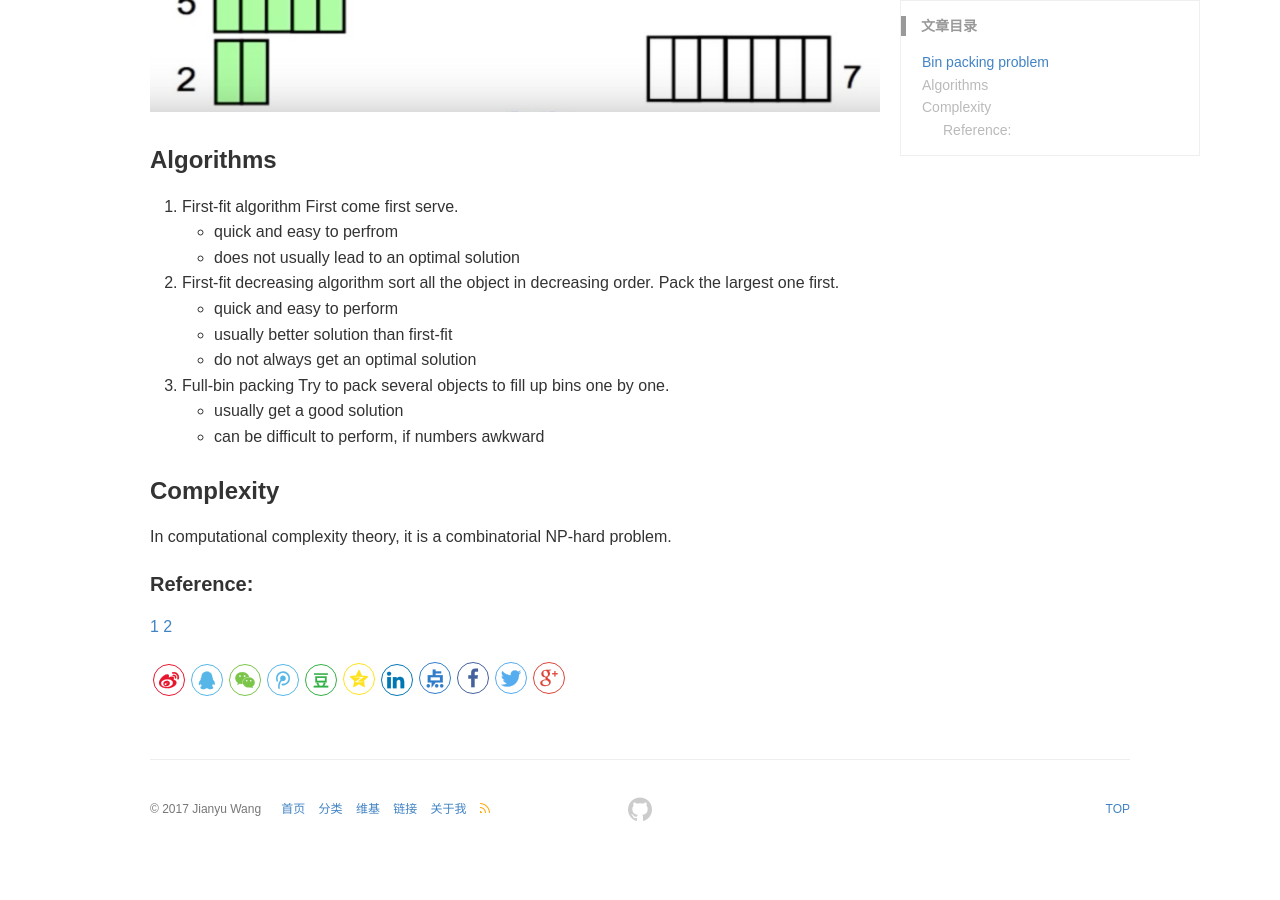
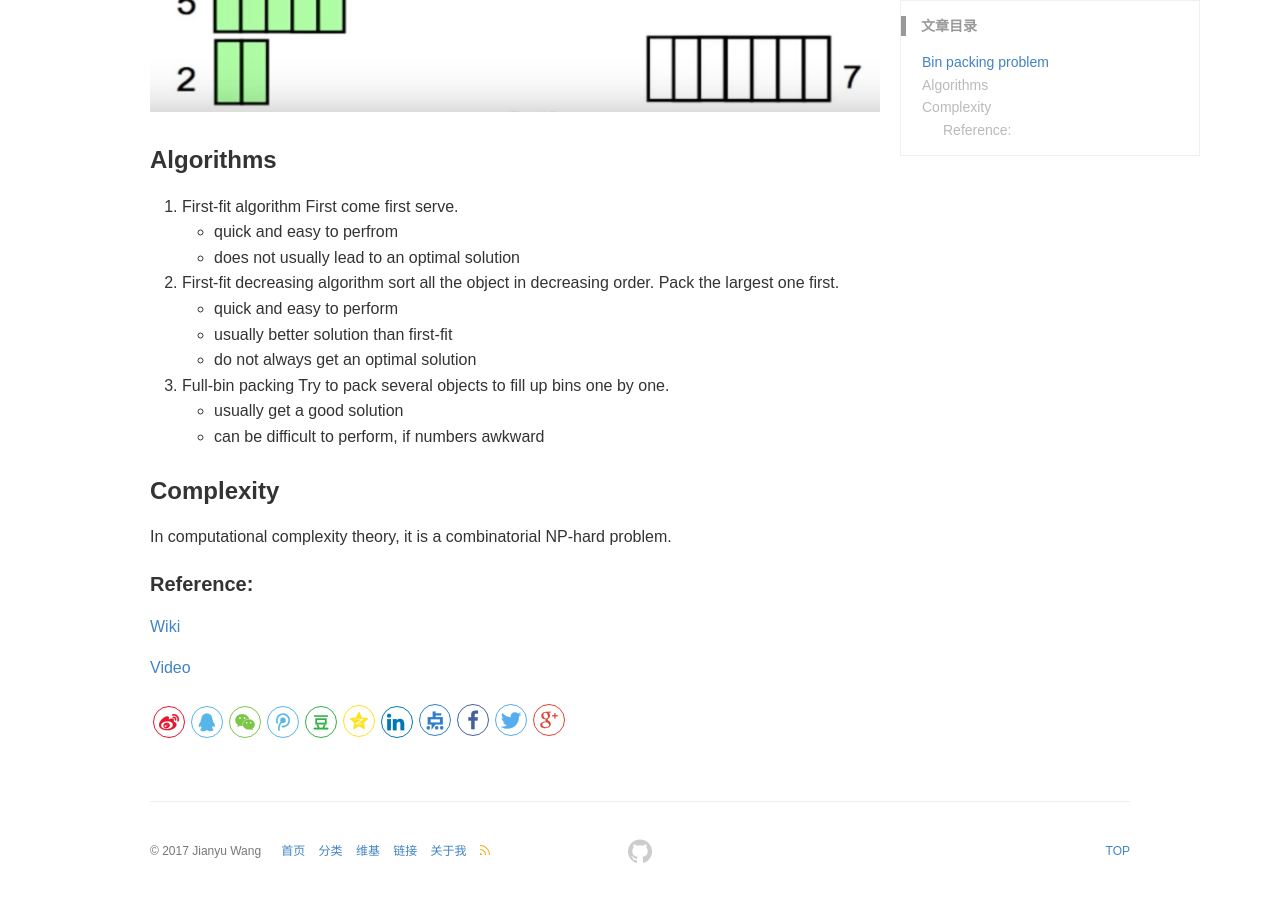
Before and after one commit to swordfishwjy/swordfishwjy.github.io, a Jekyll site: the page built from _posts/2018-5-21-Bin packing algorithm.md, in a window 1280 px wide and 900 px high, scrolled down 911 px. Built offline with Jekyll 4.4.1, drawn with Linux system fonts in a browser that asks for light colours; our own code applies the rules of GitHub Pages for plain Markdown files; comment, search, counter and statistics services are not loaded; before the commit the page ends 1769 px from its top, so only the background shows below that.

Commit message:
bin packing problem

```diff
--- a/_posts/2018-5-21-Bin packing algorithm.md
+++ b/_posts/2018-5-21-Bin packing algorithm.md
@@ -38,5 +38,6 @@ In computational complexity theory, it is a combinatorial NP-hard problem.
 
 
 #### Reference:
-[1](https://en.wikipedia.org/wiki/Bin_packing_problem)
-[2](https://www.youtube.com/watch?v=kiMFyTWqLhc)
+[Wiki](https://en.wikipedia.org/wiki/Bin_packing_problem)
+
+[Video](https://www.youtube.com/watch?v=kiMFyTWqLhc)
```
